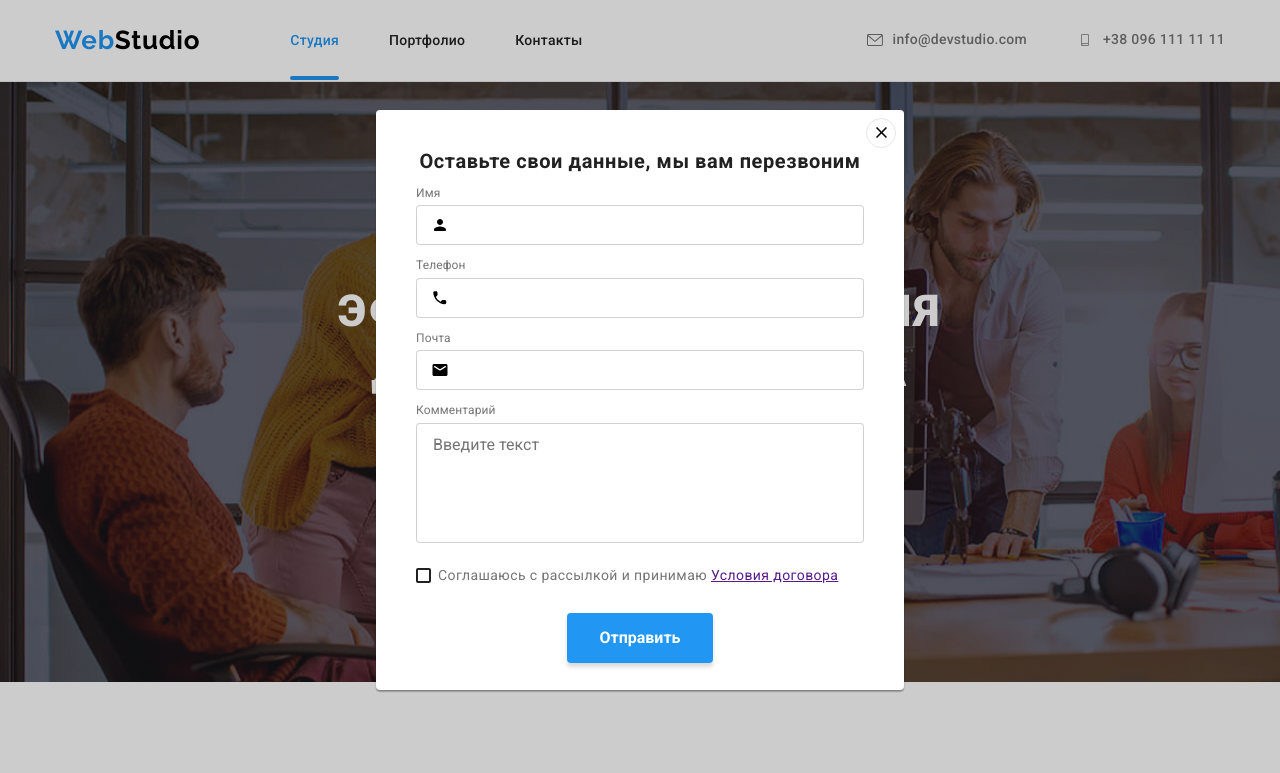
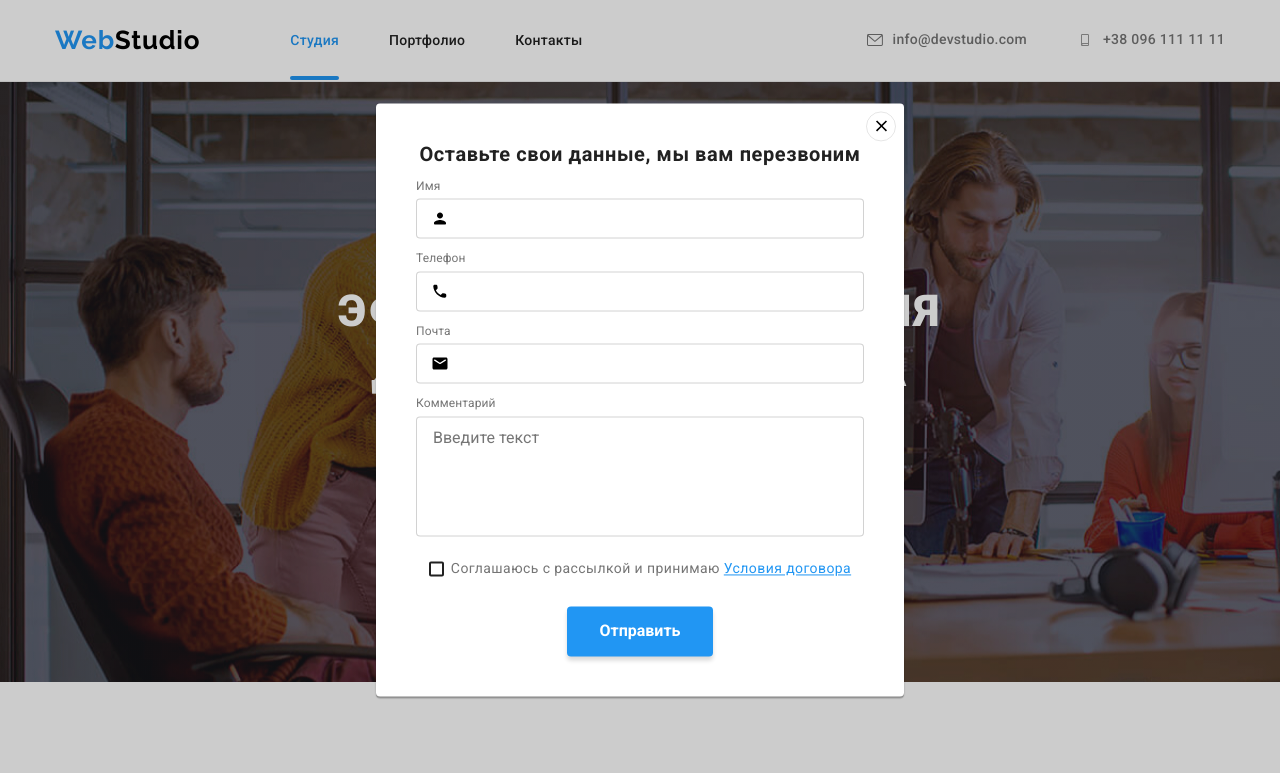
Before and after one commit to ViktoryAm/goit-markup-hw-06, a plain HTML site: page index.html in a window 1280 px wide. Both pictures are taken after a click on the button "Заказать услугу". Shown: the top 773 px of the page. Drawn offline with nearby package versions, Linux system fonts and the light colour scheme.

Commit message:
Изменение отступа от кнопки

```diff
--- a/css/styles.css
+++ b/css/styles.css
@@ -762,7 +762,7 @@ margin-right: 10px;
   left: 50%;
   transform: translate(-50%, -50%);
   width: 528px;
-  height: 580px;
+
   background-color: #FFFFFF;
   box-shadow: 0px 1px 3px rgba(0, 0, 0, 0.12), 0px 1px 1px rgba(0, 0, 0, 0.14), 0px 2px 1px rgba(0, 0, 0, 0.2);
   border-radius: 4px;
@@ -843,6 +843,7 @@ margin-right: 10px;
 }
 
 .contact-form-label {
+  display: block;
   margin-bottom: 10px;
 }
 
@@ -926,7 +927,8 @@ margin-right: 10px;
   font-size: 14px;
   letter-spacing: 0.03em;
 
-
+  margin-left: auto;
+  margin-right: auto;
 
   color: #757575;
 }
@@ -941,7 +943,10 @@ margin-right: 10px;
 
 
 .contact-form-btn {
-  display: block;
+  align-self: center;
+  display: flex;
+  justify-content: center;
+  align-items: center;
   font-weight: 700;
   font-size: 16px;
   line-height: 1.88;
@@ -952,9 +957,9 @@ margin-right: 10px;
   padding: 10px 32px;
   box-shadow: 0px 4px 4px rgba(0, 0, 0, 0.15);
   border-radius: 4px;
-  margin-left: auto;
-  margin-right: auto;
+
   margin-top: 30px;
+
 
   transition: background-color 250ms cubic-bezier(0.4, 0, 0.2, 1), box-shadow 250ms cubic-bezier(0.4, 0, 0.2, 1);
 }
@@ -1020,3 +1025,7 @@ margin-right: 10px;
   .footer-contact-form-icon {
   margin-left: 10px;
   }
+
+  .contractual-condition-link {
+    color: var(--accent-color-nav);
+  }
--- a/index.html
+++ b/index.html
@@ -487,8 +487,9 @@
             <use href="./images/sprite.svg#icon-close-icon"></use>
           </svg>
         </button>
-        <p class="contact-form-name">Оставьте свои данные, мы вам перезвоним</p>
+
         <form class="contact-form">
+          <p class="contact-form-name">Оставьте свои данные, мы вам перезвоним</p>
           <label class="contact-form-label">
             <span class="contact-form-label-name">Имя</span>
             <div class="contact-form-input-wrapper">
@@ -541,7 +542,7 @@
           <label for="checkbox-policy" class="contact-form-checkbox-label">
             Соглашаюсь с рассылкой и принимаю&nbsp;
 
-            <a href="" class="contractual-condition-linl">Условия договора</a>
+            <a href="" class="contractual-condition-link">Условия договора</a>
           </label>
           <button type="submit" class="contact-form-btn">Отправить</button>
         </form>
```
